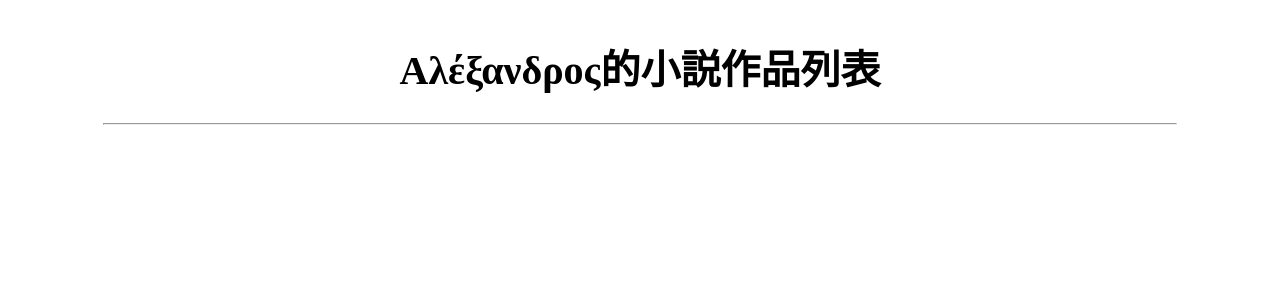
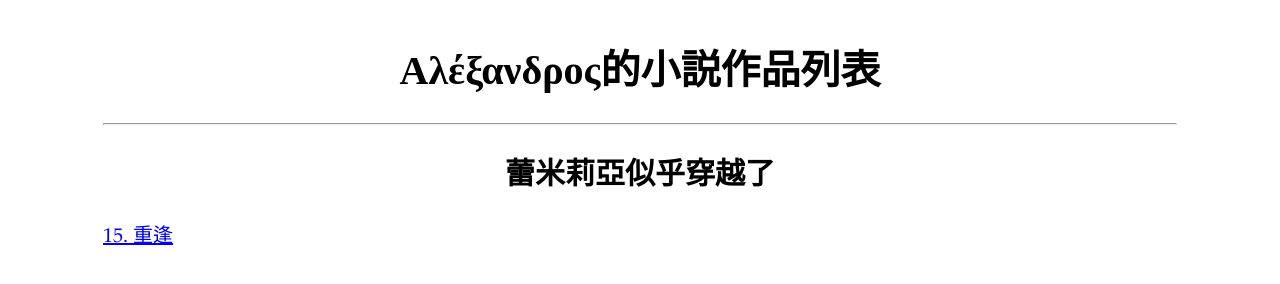
Before and after one commit to YamiyoshinLevi/Landing-Page-React, a plain HTML site: page index.html in a window 1280 px wide. Drawn offline with Linux system fonts and the light colour scheme; a web font is replaced by a local one.

Commit message:
Update index.html

```diff
--- a/index.html
+++ b/index.html
@@ -13,6 +13,10 @@
           <td style="text-align: left; vertical-align: top; background-color: white;">
             <center><h1>Αλέξανδρος的小説作品列表</h1></center>
             <hr>
+            <center><h2>蕾米莉亞似乎穿越了</h2></center>
+            <p style="font-family: universal;">
+              <a href="novels/Remiliya.15.html">15. 重逢</a>
+            </p>
           </td>
         </tr>
       </tbody>
```
